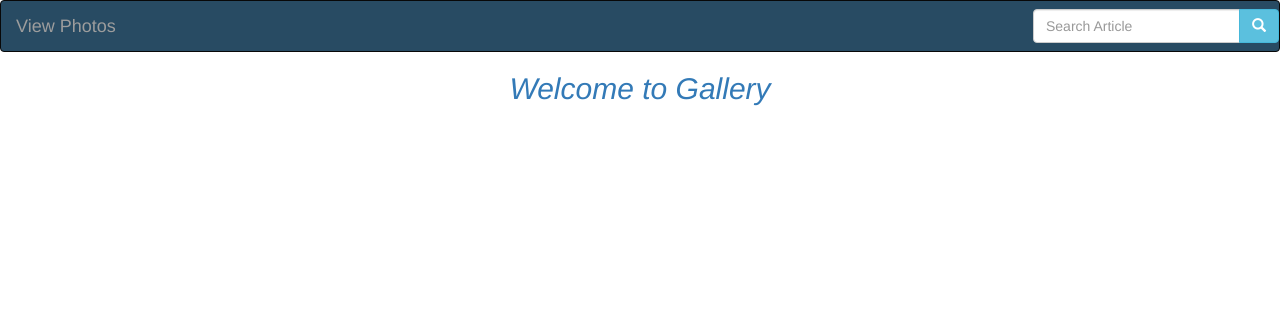
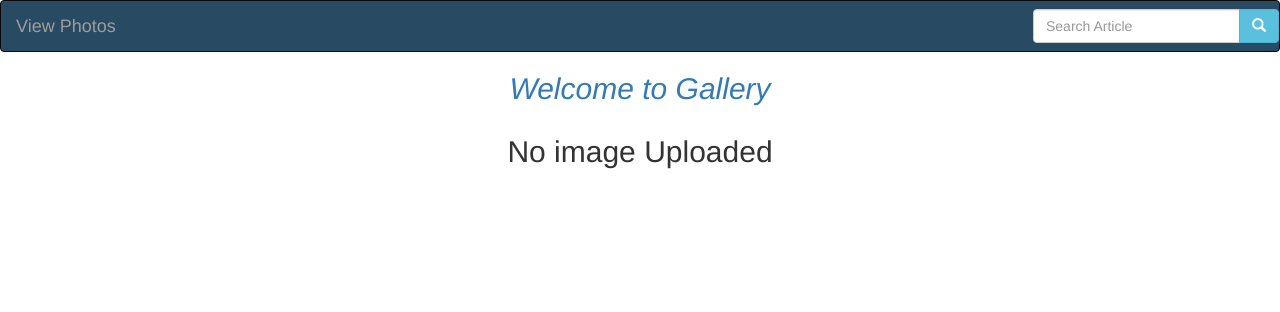
Before and after one commit to gabyxbinnaeah/Photo-Gallery, a Django app: page / in a window 1280 px wide. Shown: the top 312 px of the page. Run offline with Django 3.2, Linux system fonts and the light colour scheme; data that the repository does not hold is empty; some libraries are stand-ins or nearby versions.

Commit message:
adds the view function which displays photo gallery

```diff
--- a/gallery/templates/gallery.html
+++ b/gallery/templates/gallery.html
@@ -2,5 +2,39 @@
 {%block content%}
  {{ block.super}}
 <div class="text-center text-primary yeS"><h2>Welcome to Gallery</h2> </div>
+<!--starts here-->
+<div class="container">
+
+    <!-- Looping through news   -->
+    {% for photos_item in photo_contents %}
+    <!-- id="displayback" -->
+    <div class="row" style="padding-top:20px; padding-bottom:20px;">
+      <div class="col-md-2"></div>
+      <div class="col-md-8">
+        <div class="card row" style="background-color: #1d3557;color:white;border-radius:25px 0px 25px;border:2px solid #d62828;">
+          <div class="col-md-6">
+            <div class="card-body"> <h2 class="text-center"> {{ photos_item.name }} </h2></div>
+            <div class="card-body"> <h2 class="text-center"> {{ photos_item.description }} </h2></div>
+
+          </div>
+          <div class="col-md-6">
+            <div class="card-body"><img src="{{photos_item.image.url}}" class="img-responsive" alt="Image"></div>
+
+          </div>
+
+        </div>
+      </div>
+      <div class="col-md-2"> </div>
+
+    </div>
+
+    {% empty %}
+       <div class="row">
+       <h2 class="text-center">No image Uploaded</h2>
+       </div>
+    {% endfor %}
+
+ </div>
+<!--ends here-->
 
 {%endblock%}
--- a/gallery/views.py
+++ b/gallery/views.py
@@ -1,4 +1,6 @@
 from django.shortcuts import render
+from .models import Image
 
 def gallery(request):
-    return render(request, 'gallery.html')
+    photo_contents=Image.found_images()
+    return render(request, 'gallery.html',{"photo_contents":photo_contents})
```
